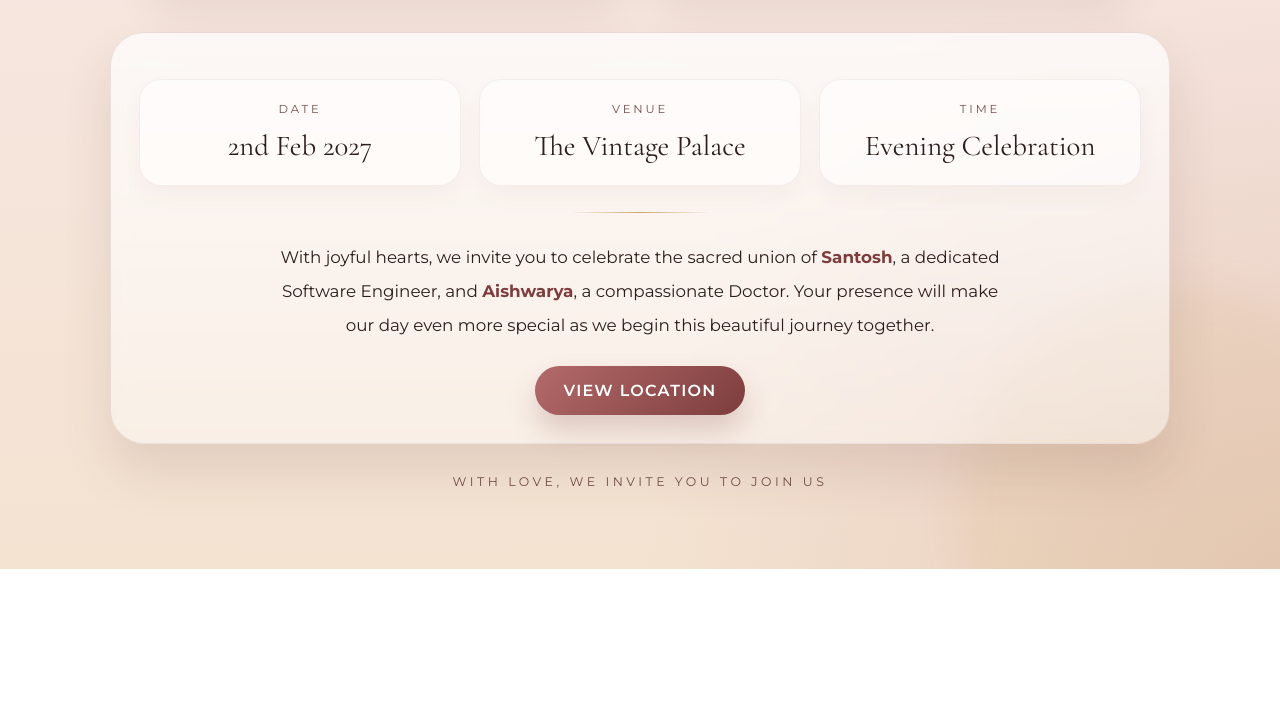
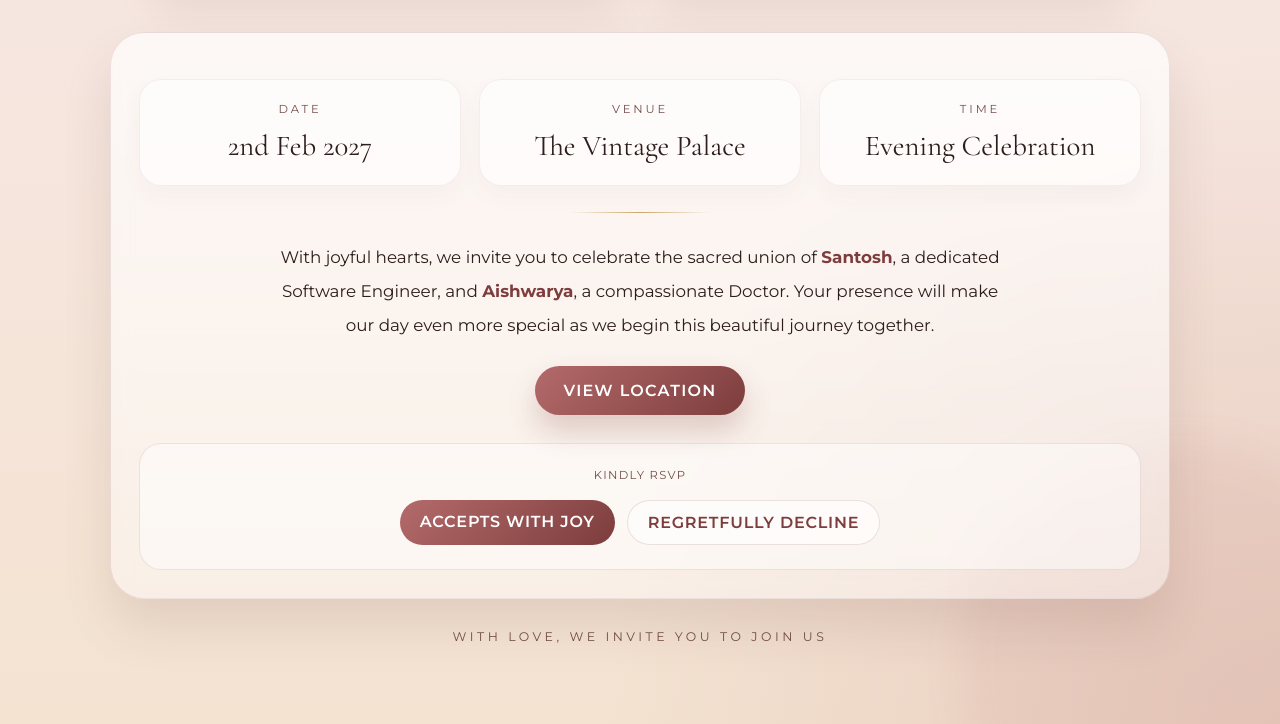
Before and after one commit to marriage-invitation-2027/santosh-weds-aishwarya, a plain HTML site: page index.html in a window 1280 px wide. Shown: the part 973-1697 px from the top of the page. Before the commit the page ends 1542 px from the top, so only its background shows below. Drawn offline with nearby package versions, Linux system fonts and the light colour scheme.

Commit message:
Add premium wedding card details

```diff
--- a/index.html
+++ b/index.html
@@ -55,6 +55,14 @@
         z-index: 0;
       }
 
+      .page::after {
+        background: rgba(180, 106, 106, 0.08);
+      }
+
+      .page::before {
+        background: rgba(202, 168, 103, 0.12);
+      }
+
       .page::before {
         top: -140px;
         left: -120px;
@@ -97,12 +105,18 @@
         place-items: center;
         background: rgba(255,255,255,0.28);
         box-shadow: 0 15px 35px rgba(109, 61, 61, 0.08);
+        animation: float 5s ease-in-out infinite;
       }
 
       .hero-badge::before {
         content: "❤";
         font-size: 2.7rem;
         color: var(--rose);
+      }
+
+      @keyframes float {
+        0%, 100% { transform: translateY(0); }
+        50% { transform: translateY(-8px); }
       }
 
       h1 {
@@ -288,6 +302,61 @@
         letter-spacing: 0.08rem;
         text-transform: uppercase;
         box-shadow: 0 16px 28px rgba(125, 61, 61, 0.22);
+        transition: transform 0.25s ease, box-shadow 0.25s ease;
+      }
+
+      .location a:hover {
+        transform: translateY(-2px);
+        box-shadow: 0 20px 32px rgba(125, 61, 61, 0.28);
+      }
+
+      .rsvp-box {
+        margin-top: 28px;
+        padding: 24px 20px;
+        border: 1px solid rgba(125, 61, 61, 0.12);
+        border-radius: 22px;
+        background: rgba(255,255,255,0.48);
+        text-align: center;
+      }
+
+      .rsvp-box p {
+        margin: 0 0 18px;
+        color: var(--muted);
+        letter-spacing: 0.08rem;
+        text-transform: uppercase;
+        font-size: 0.72rem;
+      }
+
+      .rsvp-actions {
+        display: flex;
+        justify-content: center;
+        gap: 12px;
+        flex-wrap: wrap;
+      }
+
+      .rsvp-btn {
+        padding: 12px 20px;
+        border-radius: 999px;
+        text-decoration: none;
+        font-weight: 600;
+        letter-spacing: 0.05rem;
+        text-transform: uppercase;
+        transition: transform 0.2s ease, opacity 0.2s ease;
+      }
+
+      .rsvp-btn:hover {
+        transform: translateY(-1px);
+      }
+
+      .rsvp-btn.primary {
+        background: linear-gradient(135deg, var(--rose), var(--rose-deep));
+        color: #fff;
+      }
+
+      .rsvp-btn.secondary {
+        background: rgba(255,255,255,0.58);
+        color: var(--rose-deep);
+        border: 1px solid rgba(125, 61, 61, 0.15);
       }
 
       .footer {
@@ -425,6 +494,14 @@
               View Location
             </a>
           </div>
+
+          <div class="rsvp-box">
+            <p>Kindly RSVP</p>
+            <div class="rsvp-actions">
+              <a class="rsvp-btn primary" href="mailto:hello@example.com?subject=RSVP%20for%20Santosh%20%26%20Aishwarya%20Wedding">Accepts with Joy</a>
+              <a class="rsvp-btn secondary" href="mailto:hello@example.com?subject=Regret%20for%20Santosh%20%26%20Aishwarya%20Wedding">Regretfully Decline</a>
+            </div>
+          </div>
         </section>
 
         <div class="footer">With love, we invite you to join us</div>
```
